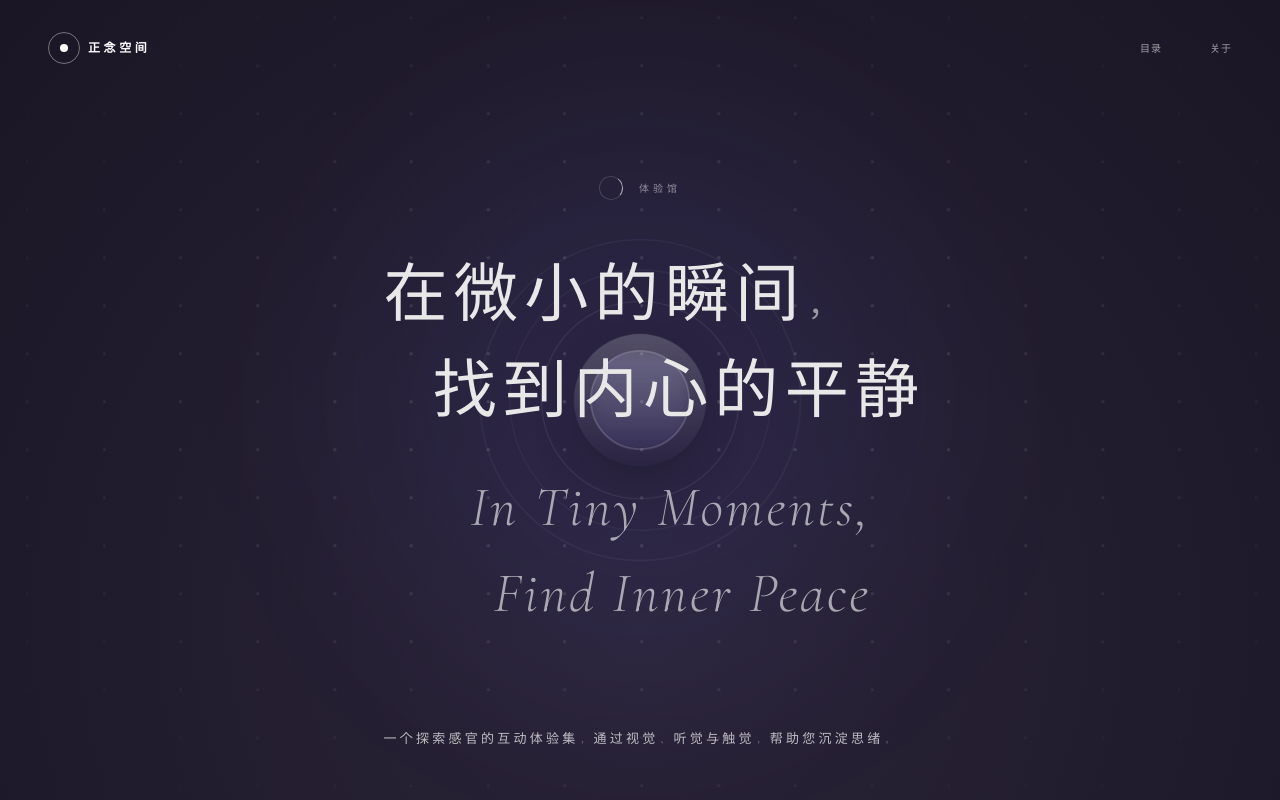
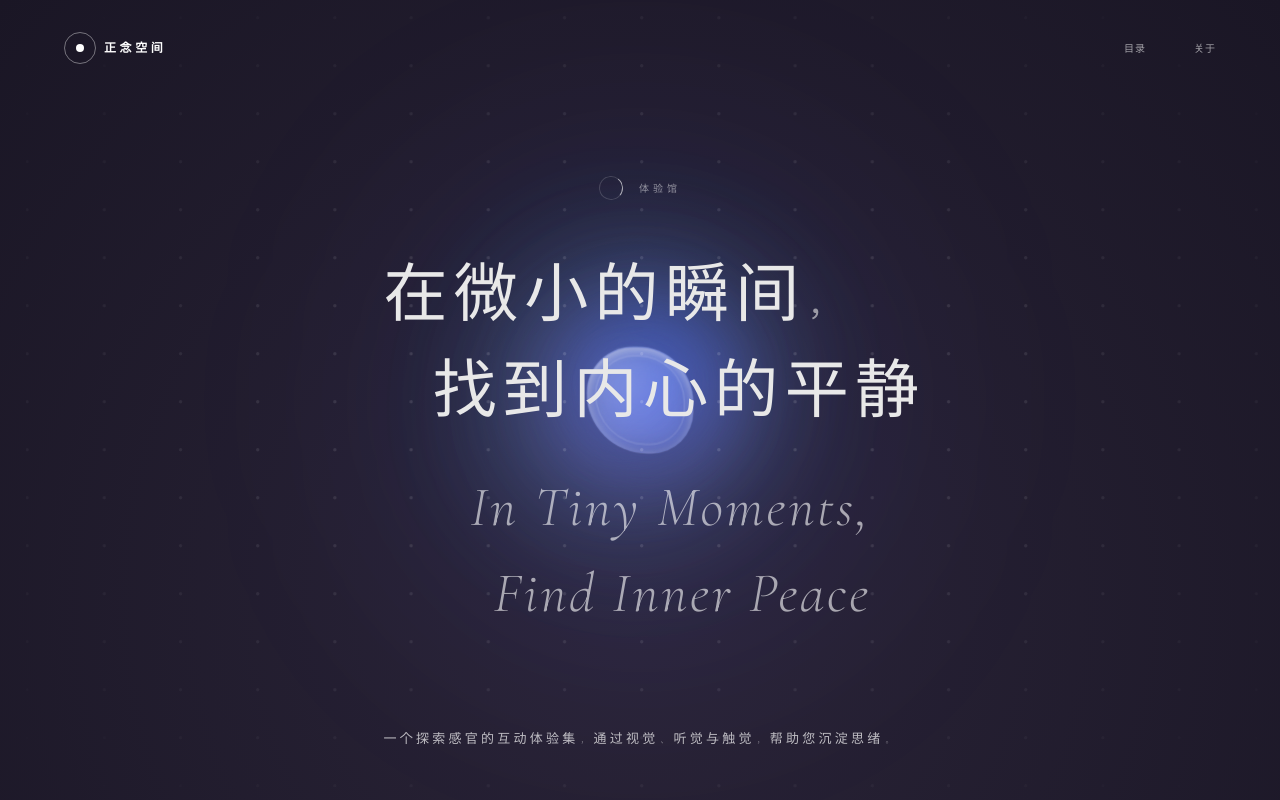
Before and after one commit to lbt13088440447-web/ALL-PEACE, a React (Vite) app: page / in a window 1280 px wide. Shown: the top 800 px of the page. Built offline with nearby package versions, Linux system fonts and the light colour scheme.

Commit message:
style: refine background glowing orb
- Shrink overall scale of the background orb
- Apply dynamic liquid glass effect with transparent gradient
- Add morphing border-radius animation for organic feel

```diff
--- a/src/App.tsx
+++ b/src/App.tsx
@@ -17,7 +17,7 @@
             initial={{ opacity: 0, y: -20 }}
             animate={{ opacity: 1, y: 0 }}
             transition={{ duration: 0.8, delay: 0.1, ease: [0.16, 1, 0.3, 1] }}
-            className="fixed top-0 inset-x-0 h-20 md:h-24 flex items-center justify-between px-6 md:px-12 z-50 pointer-events-none"
+            className="fixed top-0 inset-x-0 pt-[env(safe-area-inset-top)] h-20 md:h-24 flex items-center justify-between px-10 md:px-16 z-50 pointer-events-none"
         >
             <div className="flex items-center space-x-2 pointer-events-auto">
               <div className="w-6 h-6 md:w-8 md:h-8 rounded-full border border-white/40 flex items-center justify-center">
@@ -47,7 +47,7 @@
             exit={{ opacity: 0 }}
             className="flex flex-col flex-1"
           >
-            <header className="pt-28 md:pt-32 pb-12 md:pb-16 px-6 md:px-12 max-w-7xl mx-auto w-full relative z-10 flex flex-col items-center text-center mt-8 md:mt-12">
+            <header className="pt-28 md:pt-32 pb-12 md:pb-16 px-10 md:px-16 max-w-5xl mx-auto w-full relative z-10 flex flex-col items-center text-center mt-8 md:mt-12">
                 <motion.div
                   initial={{ opacity: 0, y: 40 }}
                   animate={{ opacity: 1, y: 0 }}
@@ -62,7 +62,7 @@
                        />
                        <span className="uppercase tracking-[0.4em] text-[9px] md:text-[10px] opacity-50">体验馆</span>
                     </div>
-                    <div className="flex flex-col items-start text-left max-w-3xl mx-auto mb-12 md:mb-16 mt-8 w-full px-4 md:px-0">
+                    <div className="flex flex-col items-start text-left max-w-3xl mx-auto mb-12 md:mb-16 mt-8 w-full px-2 md:px-0">
                         <h1 className="font-serif font-normal tracking-[0.05em] md:tracking-[0.1em] text-[1.75rem] sm:text-4xl md:text-5xl lg:text-[4rem] text-white leading-tight whitespace-nowrap">
                             <span className="block text-[#E8E8E8]">在微小的瞬间<span className="font-sans text-[0.5em] opacity-60 align-baseline mx-0.5">，</span></span>
                             <span className="block text-[#E8E8E8] ml-[10%] mt-2 md:mt-4">找到内心的平静</span>
@@ -78,7 +78,7 @@
                 </motion.div>
             </header>
 
-            <main className="flex-1 px-6 md:px-12 pb-24 md:pb-32 pt-8 md:pt-12 max-w-7xl mx-auto w-full relative z-10">
+            <main className="flex-1 px-10 md:px-16 pb-[calc(6rem+env(safe-area-inset-bottom))] pt-8 md:pt-12 max-w-5xl mx-auto w-full relative z-10">
                 <div className="grid grid-cols-1 sm:grid-cols-2 md:grid-cols-3 gap-6 md:gap-8 lg:gap-10">
                     {GAMES.map((game, index) => (
                         <GameCard
--- a/src/components/Background.tsx
+++ b/src/components/Background.tsx
@@ -17,7 +17,7 @@
         // gamma is left/right (-90 to 90). Normalize around 0.
         // beta is up/down (-180 to 180). Normalize around 45 (typical holding angle).
         const x = Math.min(Math.max((e.gamma + 45) / 90, 0), 1);
-        const y = Math.min(Math.max((e.beta) / 90, 0), 1);
+        const y = Math.min(Math.max(e.beta / 90, 0), 1);
 
         mouseX.set(x);
         mouseY.set(y);
@@ -34,11 +34,18 @@
     window.addEventListener("deviceorientation", handleDeviceOrientation);
 
     const requestPermission = async () => {
-      if (typeof (DeviceOrientationEvent as any).requestPermission === 'function') {
+      if (
+        typeof (DeviceOrientationEvent as any).requestPermission === "function"
+      ) {
         try {
-          const permissionState = await (DeviceOrientationEvent as any).requestPermission();
-          if (permissionState === 'granted') {
-            window.addEventListener("deviceorientation", handleDeviceOrientation);
+          const permissionState = await (
+            DeviceOrientationEvent as any
+          ).requestPermission();
+          if (permissionState === "granted") {
+            window.addEventListener(
+              "deviceorientation",
+              handleDeviceOrientation,
+            );
           }
         } catch (error) {
           console.error(error);
@@ -77,20 +84,21 @@
 
   return (
     <div className="fixed inset-0 overflow-hidden pointer-events-none -z-10 flex items-center justify-center [perspective:1200px]">
-
       {/* 3D Geometric Dot Grid */}
       <motion.div
         className="absolute inset-[-20%] w-[140%] h-[140%]"
         style={{
           rotateX,
           rotateY,
-          transformStyle: "preserve-3d"
+          transformStyle: "preserve-3d",
         }}
       >
         {dots.map((dot, i) => {
           // Calculate distance from center to fade out edges radially
-          const dist = Math.sqrt(Math.pow(dot.x - 50, 2) + Math.pow(dot.y - 50, 2));
-          const opacity = Math.max(0, 0.4 - (dist / 140));
+          const dist = Math.sqrt(
+            Math.pow(dot.x - 50, 2) + Math.pow(dot.y - 50, 2),
+          );
+          const opacity = Math.max(0, 0.4 - dist / 140);
 
           return (
             <div
@@ -100,50 +108,86 @@
                 left: `${dot.x}%`,
                 top: `${dot.y}%`,
                 opacity: opacity,
-                transform: "translateZ(-200px)"
+                transform: "translateZ(-200px)",
               }}
             />
           );
         })}
       </motion.div>
 
+      {/* Siri-like Fluid Glowing Orb */}
       <motion.div
-        className="absolute w-[500px] h-[500px] rounded-full blur-[80px] bg-indigo-500/10 mix-blend-screen"
-        animate={{
-          scale: [1, 1.1, 0.9, 1],
-          opacity: [0.5, 0.8, 0.5],
-        }}
-        transition={{
-          duration: 15,
-          repeat: Infinity,
-          ease: "easeInOut",
-        }}
-      />
-
-      {/* Central Spheres with slight parallax */}
-      <motion.div
-        className="absolute w-48 h-48 rounded-full border border-white/10 flex items-center justify-center"
-        animate={{ scale: [1, 1.05, 1] }}
-        transition={{ duration: 8, repeat: Infinity, ease: "easeInOut" }}
+        className="absolute w-40 h-40 md:w-56 md:h-56 flex items-center justify-center mix-blend-screen"
         style={{ x: translateX, y: translateY }}
       >
+        {/* Deep background glow */}
         <motion.div
-          className="absolute inset-0 rounded-full border border-white/5"
-          animate={{ scale: [1.25, 1.35, 1.25] }}
-          transition={{ duration: 8, repeat: Infinity, ease: "easeInOut", delay: 0.5 }}
+          className="absolute w-[300px] h-[300px] md:w-[400px] md:h-[400px] rounded-full blur-[100px] bg-indigo-500/20 mix-blend-screen"
+          animate={{ scale: [1, 1.1, 0.9, 1], opacity: [0.4, 0.7, 0.4] }}
+          transition={{ duration: 15, repeat: Infinity, ease: "easeInOut" }}
         />
+
+        {/* Layer 1: Cyan / Emerald core */}
         <motion.div
-          className="absolute inset-0 rounded-full border border-white/5"
-          animate={{ scale: [1.5, 1.65, 1.5] }}
-          transition={{ duration: 8, repeat: Infinity, ease: "easeInOut", delay: 1 }}
+          className="absolute inset-0 rounded-full bg-gradient-to-tr from-cyan-400/50 via-teal-300/40 to-transparent blur-3xl opacity-80"
+          animate={{ rotate: [0, 360], scale: [1, 1.15, 1] }}
+          transition={{
+            rotate: { duration: 20, repeat: Infinity, ease: "linear" },
+            scale: { duration: 8, repeat: Infinity, ease: "easeInOut" },
+          }}
         />
-        <div className="w-32 h-32 rounded-full bg-gradient-to-b from-white/20 to-transparent flex items-center justify-center shadow-2xl">
+
+        {/* Layer 2: Pink / Purple core */}
+        <motion.div
+          className="absolute inset-0 rounded-full bg-gradient-to-bl from-pink-500/50 via-purple-500/40 to-transparent blur-3xl opacity-80"
+          animate={{ rotate: [360, 0], scale: [1.1, 0.95, 1.1] }}
+          transition={{
+            rotate: { duration: 25, repeat: Infinity, ease: "linear" },
+            scale: {
+              duration: 10,
+              repeat: Infinity,
+              ease: "easeInOut",
+              delay: 1,
+            },
+          }}
+        />
+
+        {/* Layer 3: Deep Blue core */}
+        <motion.div
+          className="absolute inset-8 rounded-full bg-gradient-to-t from-blue-600/50 to-indigo-400/30 blur-2xl opacity-90"
+          animate={{
+            rotate: [0, 180, 360],
+            x: [-10, 15, -10],
+            y: [15, -10, 15],
+          }}
+          transition={{ duration: 12, repeat: Infinity, ease: "linear" }}
+        />
+
+        {/* Liquid Glass Core */}
+        <motion.div
+          className="absolute w-20 h-20 md:w-28 md:h-28 flex items-center justify-center mix-blend-screen shadow-[inset_0_4px_10px_rgba(255,255,255,0.4),0_10px_30px_rgba(0,0,0,0.2)]"
+          style={{
+            background: "linear-gradient(135deg, rgba(255,255,255,0.2) 0%, rgba(255,255,255,0.05) 100%)",
+            backdropFilter: "blur(20px)",
+            WebkitBackdropFilter: "blur(20px)",
+            border: "1px solid rgba(255,255,255,0.1)"
+          }}
+          animate={{
+            scale: [0.95, 1.05, 0.95],
+            borderRadius: ["45% 55% 40% 60%", "55% 45% 60% 40%", "45% 55% 40% 60%"]
+          }}
+          transition={{ duration: 6, repeat: Infinity, ease: "easeInOut" }}
+        >
           <motion.div
-            className="w-24 h-24 rounded-full border border-white/30 backdrop-blur-sm"
-            animate={{ opacity: [0.5, 1, 0.5] }}
-            transition={{ duration: 4, repeat: Infinity, ease: "easeInOut" }}
+            className="absolute inset-2 border border-white/20 shadow-inner mix-blend-overlay"
+            style={{ borderRadius: "inherit" }}
           />
-        </div>
+          <motion.div
+            className="absolute w-1/2 h-1/2 top-2 left-2 rounded-full bg-white/20 blur-md mix-blend-screen"
+            animate={{ opacity: [0.3, 0.6, 0.3] }}
+            transition={{ duration: 5, repeat: Infinity, ease: "easeInOut" }}
+          />
+        </motion.div>
       </motion.div>
     </div>
   );
--- a/src/index.css
+++ b/src/index.css
@@ -11,4 +11,11 @@
   color: white;
   -webkit-font-smoothing: antialiased;
   -moz-osx-font-smoothing: grayscale;
+  -ms-overflow-style: none; /* IE and Edge */
+  scrollbar-width: none; /* Firefox */
 }
+
+/* Hide scrollbar for Chrome, Safari and Opera */
+::-webkit-scrollbar {
+  display: none;
+}
```
